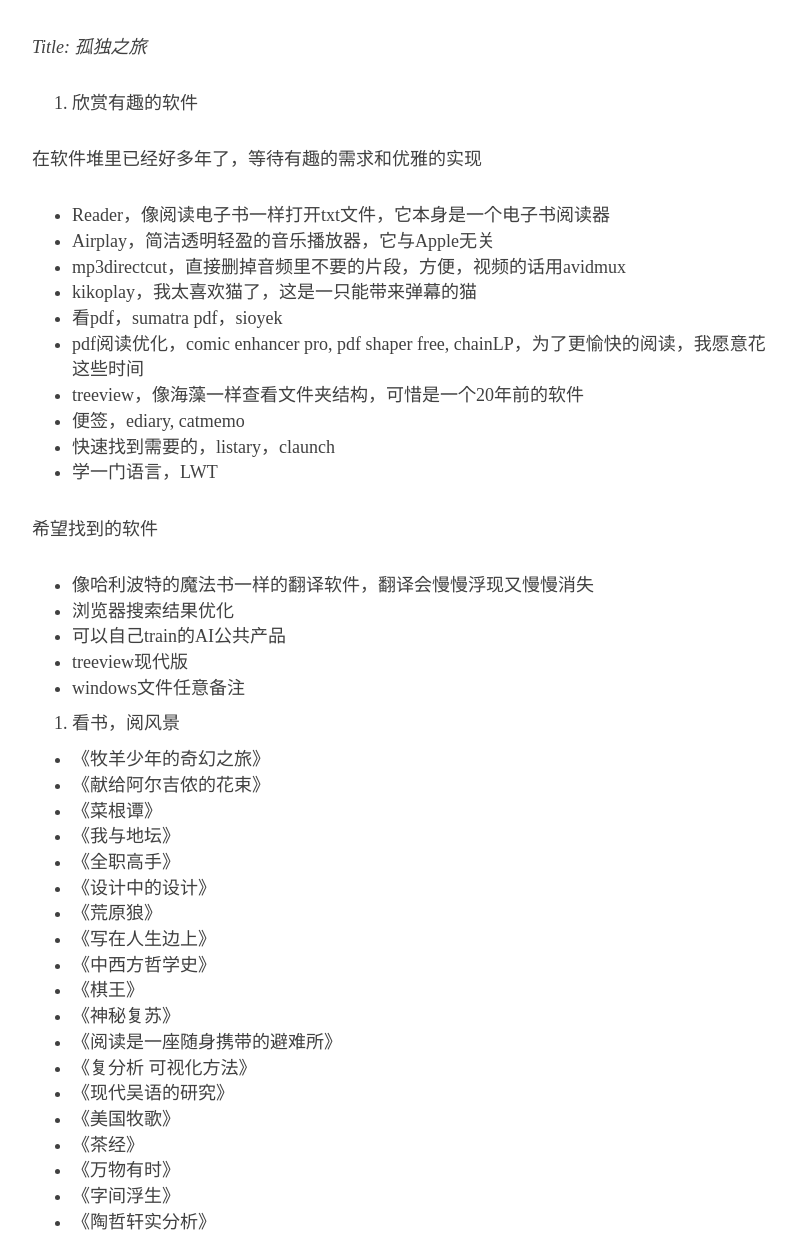
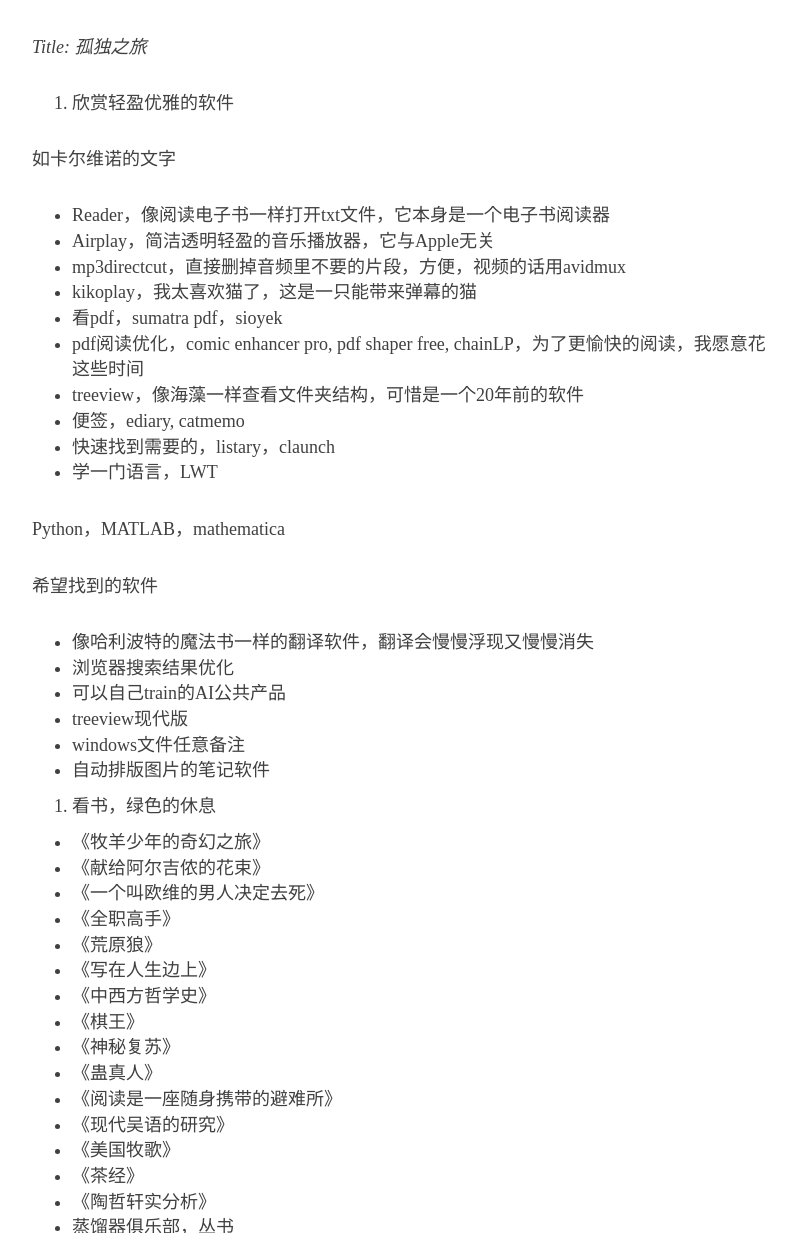
Before and after one commit to PlanetPolly/PlanetPolly.github.io, a Jekyll site: the page built from Miscellaneous.md, in a window 1280 px wide and 1400 px high, scrolled down 518 px, cut to the strip 167-1400 px from the top of the window. Shown: the whole strip, without its empty margins (233-1029 px from the left). Built offline with Jekyll 4.4.1, drawn with Linux system fonts in a browser that asks for light colours; nearby versions of some CDN libraries; some of the changed text lies outside the part shown.

Commit message:
Update Miscellaneous.md

```diff
--- a/Miscellaneous.md
+++ b/Miscellaneous.md
@@ -4,17 +4,17 @@
 subtitle:
 ---
 
-### 漫天飞扬的爱好
+### 做过的其他事情
 
-1. 为了表达对作品的喜欢，成为up主
+1. 做视频，当up主
 
 <iframe  width="560" height="315" src="\video\taikongren.mp4" frameborder="0"  allowfullscreen autoplay="false"></iframe>
 
 *Title: 孤独之旅*<br>
 
-2. 欣赏有趣的软件
+2. 欣赏轻盈优雅的软件
 
-在软件堆里已经好多年了，等待有趣的需求和优雅的实现
+如卡尔维诺的文字
 
 * Reader，像阅读电子书一样打开txt文件，它本身是一个电子书阅读器
 * Airplay，简洁透明轻盈的音乐播放器，它与Apple无关
@@ -27,6 +27,8 @@
 * 快速找到需要的，listary，claunch
 * 学一门语言，LWT
 
+Python，MATLAB，mathematica
+
 希望找到的软件
 
 * 像哈利波特的魔法书一样的翻译软件，翻译会慢慢浮现又慢慢消失
@@ -34,26 +36,25 @@
 * 可以自己train的AI公共产品
 * treeview现代版
 * windows文件任意备注
+* 自动排版图片的笔记软件
 
-3. 看书，阅风景
+3. 看书，绿色的休息
 
 * 《牧羊少年的奇幻之旅》
 * 《献给阿尔吉侬的花束》
-* 《菜根谭》
-* 《我与地坛》
+* 《一个叫欧维的男人决定去死》
 * 《全职高手》
-* 《设计中的设计》
 * 《荒原狼》
 * 《写在人生边上》
 * 《中西方哲学史》
 * 《棋王》
 * 《神秘复苏》
+* 《蛊真人》
 * 《阅读是一座随身携带的避难所》
-* 《复分析 可视化方法》
 * 《现代吴语的研究》
 * 《美国牧歌》
 * 《茶经》
-* 《万物有时》
-* 《字间浮生》
 * 《陶哲轩实分析》
 * 蒸馏器俱乐部，丛书
+
+很像沙漠，向往雨林
```
